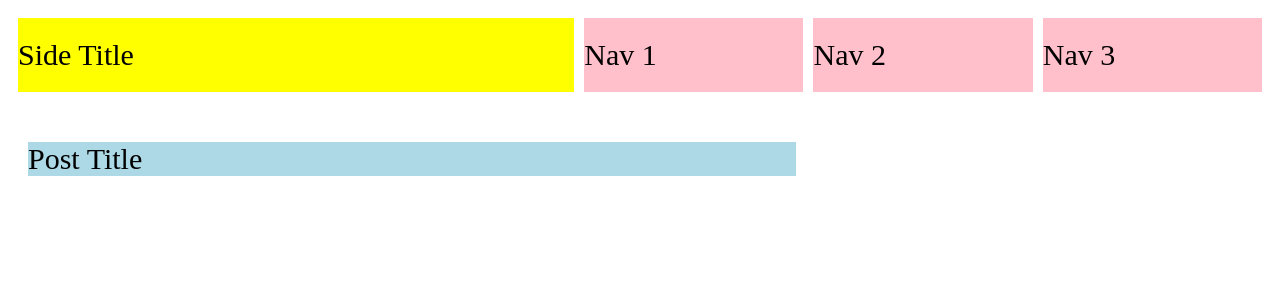
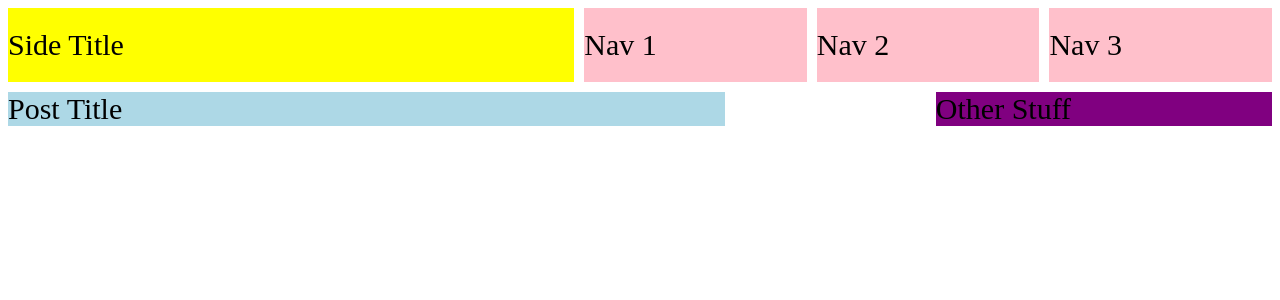
Before and after one commit to listyantidewi1/pembahasan-lks-web-technologies, a PHP site: page / in a window 1280 px wide. Shown: the top 300 px of the page. Run offline with PHP 8.4, Linux system fonts and the light colour scheme.

Commit message:
31/01/2022

```diff
--- a/css-grid-layout/index.html
+++ b/css-grid-layout/index.html
@@ -17,7 +17,11 @@
           <div class="item5">Post Title</div>
         </div>
       </div>
-      <div class="item-main2"></div>
+      <div class="item-main2">
+        <div class="item6">Side Bar</div>
+        <div class="item7">Ads</div>
+        <div class="item8">Other Stuff</div>
+      </div>
     </div>
   </body>
 </html>
--- a/css-grid-layout/style.css
+++ b/css-grid-layout/style.css
@@ -28,12 +28,27 @@
   background-color: lightblue;
 }
 
+.item6{
+  grid-area: side-bar;
+  background-color: orange;
+}
+.item7{
+  grid-area: ads;
+  background-color: darkgreen;
+}
+
+.item8{
+  grid-area: other-stuff;
+  background-color: purple;
+}
+
+
 .grid-container-top {
   display: grid;
   grid-template-areas: "side-title side-title side-title nav1 nav2 nav3";
   grid-gap: 10px;
 
-  padding: 10px;
+  /*padding: 10px;*/
 }
 
 .grid-container-top > div {
@@ -46,11 +61,11 @@
   grid-template-areas: "main1 main1 main1 main2 main2";
   grid-gap: 10px;
 
-  padding: 10px;
+  padding-top: 10px;
 }
 
 .grid-container-main > div {
-  padding: 20px 0;
+  /*padding: 20px 0;*/
   font-size: 30px;
 }
 
@@ -58,5 +73,12 @@
   display: grid;
   grid-template-areas: "post-title post-title post-title post-title";
 
-  padding: 10px;
+  /*padding: 10px;*/
 }
+
+.grid-container-main2 {
+  display: grid;
+  grid-template-areas: "side-bar ads other-stuff";
+
+  /*padding: 10px;*/
+}
```
Also changed, not shown: 3 other files.
